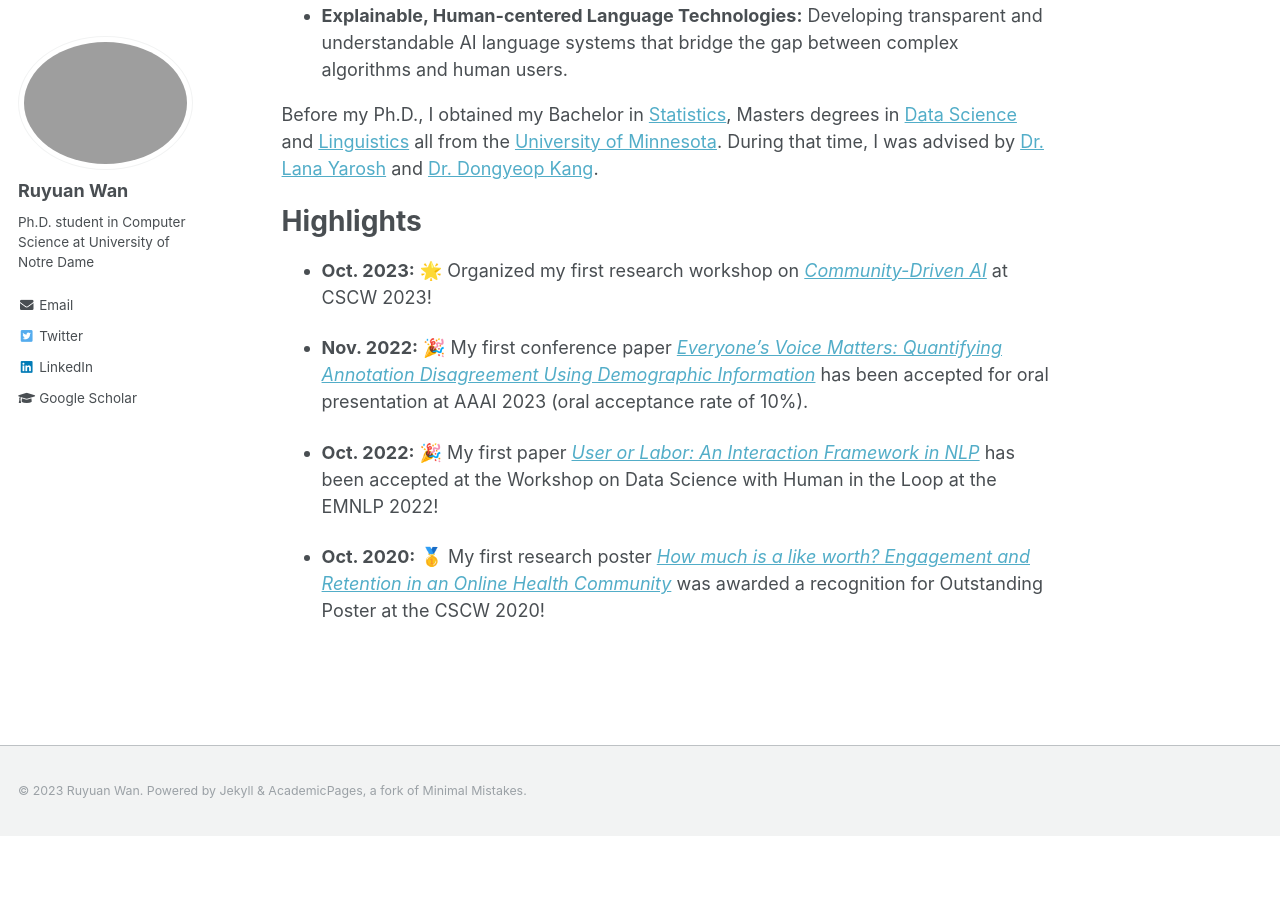
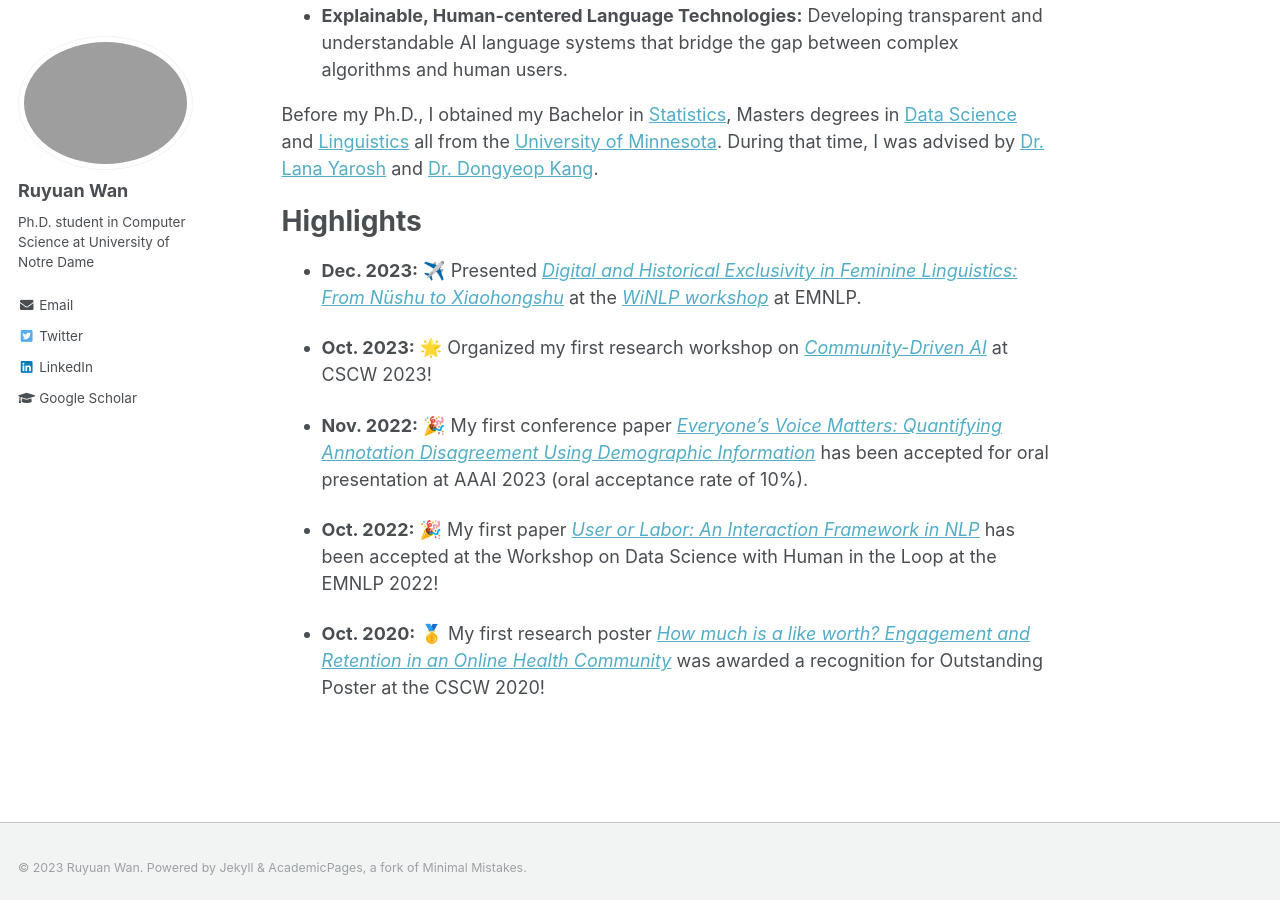
Before and after one commit to RuyuanWan/ruyuanwan.github.io, a Jekyll site: the page built from _pages/about.md, in a window 1280 px wide and 900 px high, scrolled down 701 px. Built offline with Jekyll 4.4.1, drawn with Linux system fonts in a browser that asks for light colours; before the commit the page ends 1537 px from its top, so only the background shows below that.

Commit message:
Update about.md

```diff
--- a/_pages/about.md
+++ b/_pages/about.md
@@ -27,6 +27,7 @@ Before my Ph.D., I obtained my Bachelor in [Statistics](https://cla.umn.edu/stat
 
 Highlights
 ======
+* **Dec. 2023:** ✈️ Presented [*Digital and Historical Exclusivity in Feminine Linguistics: From Nüshu to Xiaohongshu*](https://ruyuanwan.github.io/files/WiNLP.pdf) at the [*WiNLP workshop*](https://www.winlp.org) at EMNLP.
 
 * **Oct. 2023:** 🌟 Organized my first research workshop on [*Community-Driven AI*](https://sites.google.com/nd.edu/community-ai-cscw-2023/home?authuser=0) at CSCW 2023!
 
```
